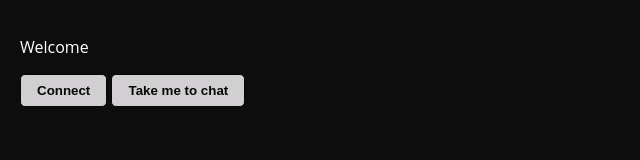
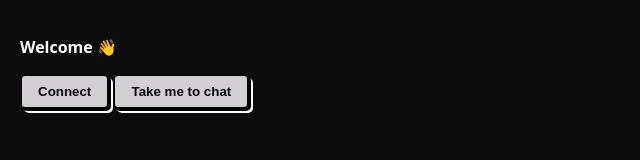
Before and after one commit to hvbr1s/deploy_gpt_cleaner_bot, a website: page public/auth.html in a window 1280 px wide. Shown: the whole page, without its empty margins (0-640 px from the left). Drawn offline with Linux system fonts and the light colour scheme.

Commit message:
Update auth.html

```diff
--- a/public/auth.html
+++ b/public/auth.html
@@ -19,22 +19,27 @@
       background: rgb(210, 207, 210);
       color: rgb(7, 7, 7);
       cursor: pointer;
-      border: 1px solid rgb(7, 7, 7);
+      border: 2px solid rgb(7, 7, 7);
       border-radius: 5px;
       padding: 8px 16px;
+      box-shadow: 2px 2px 0 0 black,
+      4px 4px 0 0 white;
+      transition-duration: 200ms;
+
       }
 
       button:hover {
 
-      background: orange;
-      border: 1px solid white;
+      box-shadow: 3px 3px black, 6px 6px 0 0 white;
+      transform: translate(-2px, 2px);
       }
 
   </style>
   <script src="https://cdn.jsdelivr.net/npm/web3@latest/dist/web3.min.js"></script>
 </head>
 <body>
-  <p>Welcome <span id="wallet-address"></span></p>
+  <p><b>Welcome</b> &#128075; <span id="wallet-address"></span></p>
+
   <button id="connectWallet"><b>Connect</b></button>
   <button id="chat"><b>Take me to chat</b></button>
 
@@ -63,7 +68,7 @@
       .then(function(response) {
       })
       .then(function() {
-      window.location.href = 'https://gpt-cleaner-bot.onrender.com/gpt';
+      window.location.href = 'http://localhost:4888/gpt';
       })
     };
 
```
